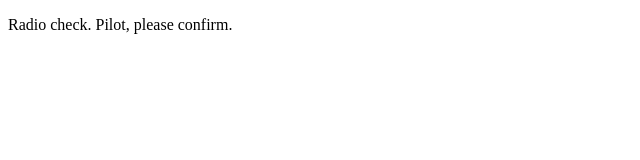
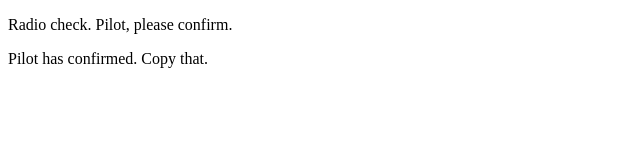
Before and after one commit to ydshiroma/communication-log, a plain HTML site: page index.html in a window 1280 px wide. Shown: the whole page, without its empty margins (0-640 px from the left). Drawn offline with Linux system fonts and the light colour scheme.

Commit message:
Pilot altered control file

```diff
--- a/index.html
+++ b/index.html
@@ -2,5 +2,6 @@
 <html>
    <body>
       <p>Radio check. Pilot, please confirm.</p>
+      <p>Pilot has confirmed. Copy that.</p>
    </body>
 </html>
```
